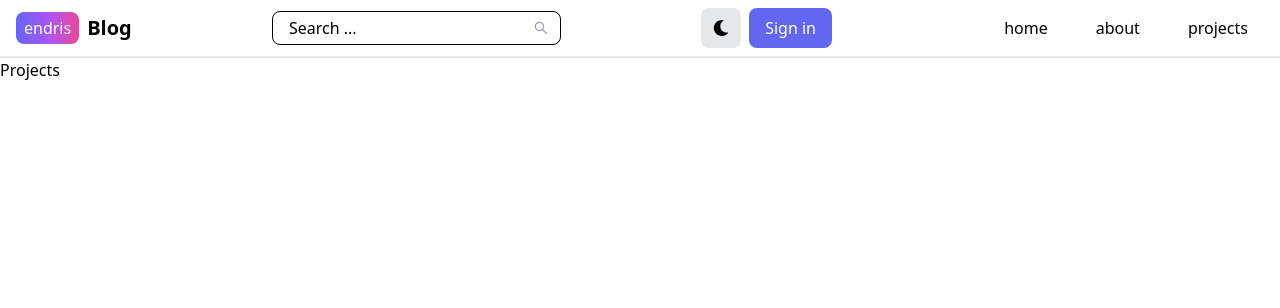
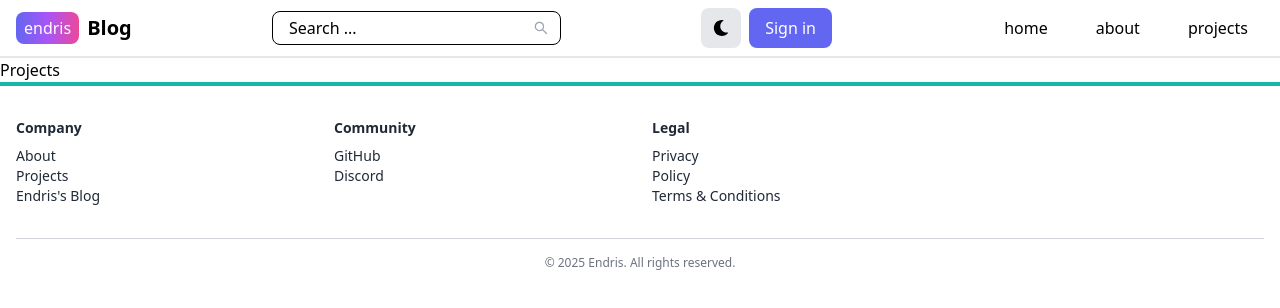
Before and after one commit to edriszeynu/mernblog_app, a React (Vite) app in the folder frontend/: page /projects in a window 1280 px wide. Shown: the top 308 px of the page. Built offline with nearby package versions, Linux system fonts and the light colour scheme.

Commit message:
create and add footer component

```diff
--- a/frontend/src/App.jsx
+++ b/frontend/src/App.jsx
@@ -9,6 +9,7 @@ import SignUp from './pages/SignUp';
 import SignIn from './pages/SignIn';
 import Dashboard from './pages/Dashboard';
 import Projects from './pages/Projects';
+import Footer from './components/Footer';
 
 const App = () => {
   return (
@@ -23,6 +24,7 @@ const App = () => {
         <Route path="/dashboard" element={<Dashboard />} />
         <Route path="/projects" element={<Projects />} />
       </Routes>
+      <Footer/>
     </BrowserRouter>
   );
 };
--- /dev/null
+++ b/frontend/src/components/Footer.jsx
@@ -0,0 +1,91 @@
+import React from "react";
+import { Link } from "react-router-dom";
+
+const Footer = () => {
+  return (
+    <footer className="bg-white text-gray-800 py-8 border-t-4 border-teal-500">
+      <div className="max-w-7xl mx-auto px-4">
+        <div className="grid grid-cols-2 sm:grid-cols-4 gap-6 text-sm">
+          <div>
+            <h3 className="font-semibold mb-2">Company</h3>
+            <ul>
+              <li>
+                <Link to="/about" className="hover:underline">
+                  About
+                </Link>
+              </li>
+              <li>
+                <Link to="/projects" className="hover:underline">
+                  Projects
+                </Link>
+              </li>
+              <li>
+                <a
+                  href="https://yourblog.com"
+                  target="_blank"
+                  rel="noopener noreferrer"
+                  className="hover:underline"
+                >
+                  Endris's Blog
+                </a>
+              </li>
+            </ul>
+          </div>
+
+          <div>
+            <h3 className="font-semibold mb-2">Community</h3>
+            <ul>
+              <li>
+                <a
+                  href="https://github.com/yourgithub"
+                  target="_blank"
+                  rel="noopener noreferrer"
+                  className="hover:underline"
+                >
+                  GitHub
+                </a>
+              </li>
+              <li>
+                <a
+                  href="https://discord.gg/yourdiscord"
+                  target="_blank"
+                  rel="noopener noreferrer"
+                  className="hover:underline"
+                >
+                  Discord
+                </a>
+              </li>
+            </ul>
+          </div>
+
+          <div>
+            <h3 className="font-semibold mb-2">Legal</h3>
+            <ul>
+              <li>
+                <Link to="/privacy" className="hover:underline">
+                  Privacy
+                </Link>
+              </li>
+              <li>
+                <Link to="/policy" className="hover:underline">
+                  Policy
+                </Link>
+              </li>
+              <li>
+                <Link to="/terms" className="hover:underline">
+                  Terms & Conditions
+                </Link>
+              </li>
+            </ul>
+          </div>
+        </div>
+
+        <div className="mt-8 border-t border-gray-300 pt-4 text-center text-xs text-gray-500">
+          © {new Date().getFullYear()} Endris. All rights reserved.
+        </div>
+      </div>
+    </footer>
+  );
+};
+
+export default Footer;
--- a/frontend/src/pages/SignUp.jsx
+++ b/frontend/src/pages/SignUp.jsx
@@ -1,8 +1,48 @@
-import React from 'react'
-import { Link } from 'react-router-dom'
-import  { Button, Label, TextInput }  from 'flowbite-react'
+import React, { useState } from 'react'
+import { Link,useNavigate } from 'react-router-dom'
+import  { Alert, Button, Label, Spinner, TextInput }  from 'flowbite-react'
 
 const SignUp = () => {
+  const [formData,setFormData]=useState({})
+  const [errorMessage,setErrorMessage]=useState(null)
+  const [loading,setLoading]=useState(false)
+  const navigate=useNavigate()
+
+  const handleChange=(e)=>{
+    setFormData({...formData,[e.target.id]:e.target.value.trim()})
+  }
+  const handleSubmit=async(e)=>{
+    e.preventDefault();
+    if(!formData.username || !formData.email || !formData.password){
+      return setErrorMessage('please fill out all fields')
+    }
+
+    try{
+      setLoading(true)
+      setErrorMessage(null)
+      const res=await fetch('/api/auth/signup',{
+        method:'POST',
+        headers:{
+          'Content-type':'application/json'
+        },
+        body:JSON.stringify(formData)
+      })
+
+      const data=res.json();
+      if(data.success===false){
+        return setErrorMessage(data.message)
+      }
+      setLoading(false)
+      if(res.ok){
+        navigate('/sign-in')
+      }
+    }
+    catch(error){
+     setErrorMessage(error.message)
+     setLoading(false)
+    }
+
+  }
   return (
     <div className='min-h-screen mt-20'>
       <div className='flex p-3 max-w-3xl mx-auto flex-col md:flex-row md:items-center gap-5'>
@@ -12,32 +52,46 @@ const SignUp = () => {
                     endris
                   </span>
                   <span className="self-center text-sm sm:text-xl font-semibold dark:text-white">
-                    Blog
+  Blog
                   </span>
                 </Link>
                 <p className='text-sm mt-5'>this is demo project . you can signup with your email and password</p>
         </div>
         <div className='flex-1'>
-          <form className='flex flex-col gap-4'>
+          <form onSubmit={handleSubmit} className='flex flex-col gap-4'>
             <div>
               <Label value='your username'/>
-              <TextInput type='text' placeholder='username' id='username'/>
+              <TextInput type='text' placeholder='username' id='username' onChange={handleChange}/>
             </div>
             <div>
               <Label value='your email'/>
-              <TextInput type='text' placeholder='email' id='email'/>
+              <TextInput type='text' placeholder='email' id='email' onChange={handleChange}/>
             </div>
             <div>
               <Label value='your password'/>
-              <TextInput type='text' placeholder='password' id='password'/>
+              <TextInput type='text' placeholder='password' id='password' onChange={handleChange}/>
             </div>
-            <Button gradientDuoTone='purpleToPink' type='submit'> Sign up</Button>
+          <button
+             type="submit"
+              className="bg-gradient-to-r from-purple-500 to-pink-500 text-white font-medium py-2 rounded-lg hover:opacity-90"
+           >
+             {loading ? (
+              <>
+              <Spinner size='sm'/>
+              <span>loading ...</span>
+              </>
+
+             ):'Sign Up'}
+            </button>
           </form>
 
           <div className='flex gap-4 text-sm mt-5'>
             <span>Have an account?</span>
-            <Link to='/sign-in'></Link>
+            <Link to='/sign-in'> Sign In</Link>
           </div>
+          {errorMessage && (
+            <Alert className='mt-5' color='failure'>{errorMessage}</Alert>
+          )}
         </div>
       </div>
     </div>
```
